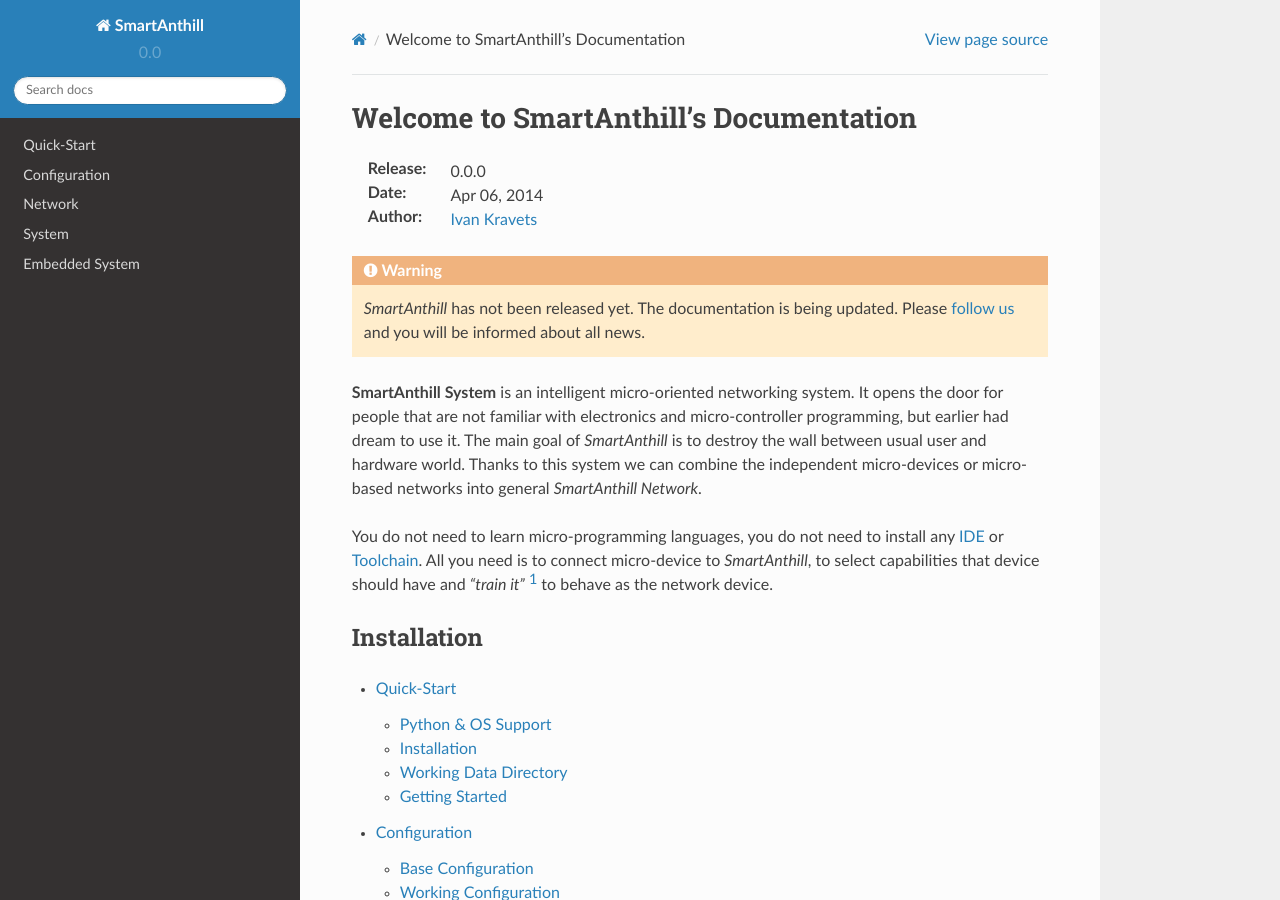
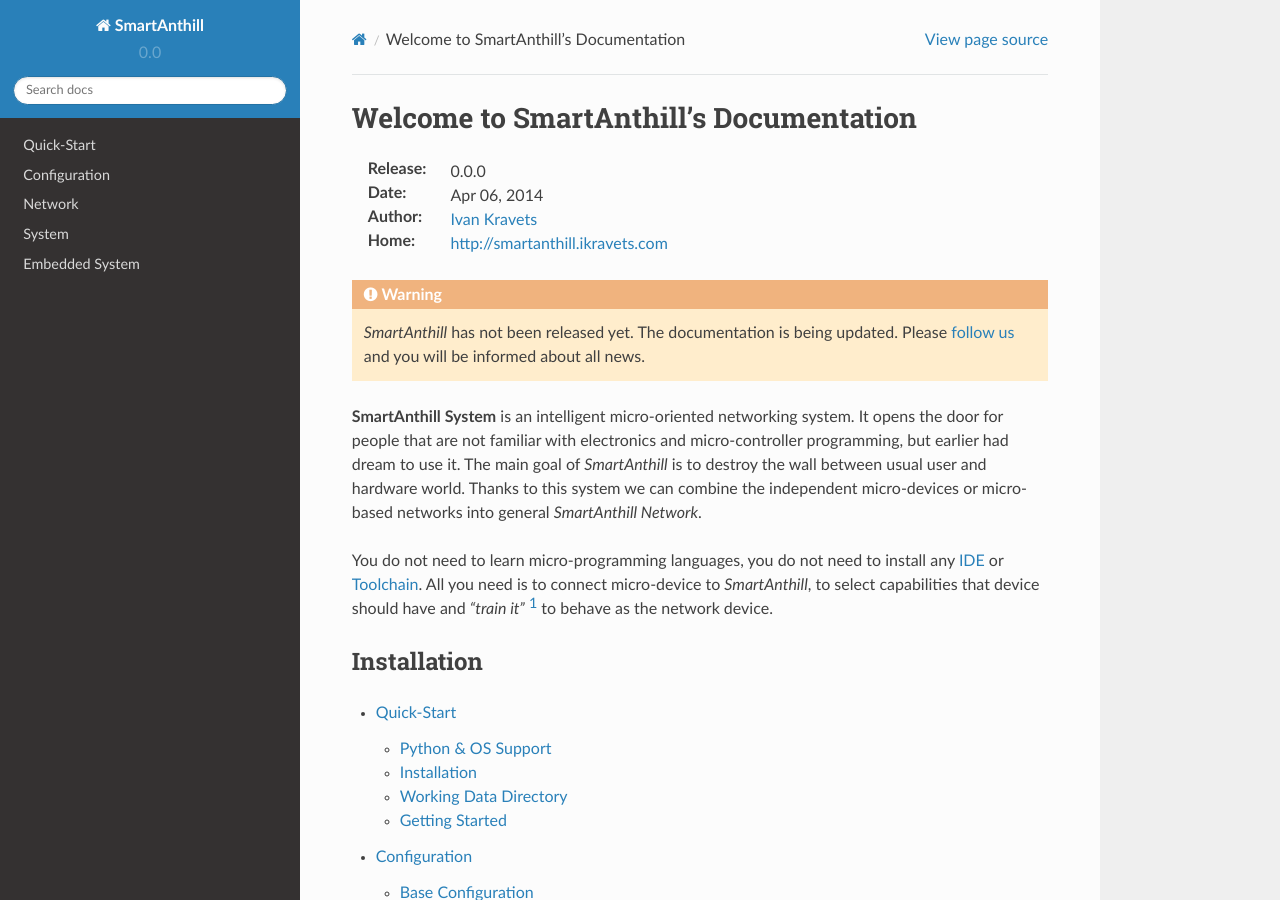
Before and after one commit to smartanthill/smartanthill1_0, a Sphinx documentation site: the page built from docs/index.rst, in a window 1280 px wide and 900 px high. Built offline with Sphinx 7.4.7 and the Read the Docs theme 2.0.0, drawn with Linux system fonts in a browser that asks for light colours; some of the changed lines change nothing that is shown.

Commit message:
Added "Home" info

```diff
--- a/docs/index.rst
+++ b/docs/index.rst
@@ -7,10 +7,11 @@
 :Release: |release|
 :Date:    |today|
 :Author:  `Ivan Kravets <http://www.ikravets.com/about-me>`_
+:Home:    http://smartanthill.ikravets.com
 
 .. warning::
     |SA| has not been released yet. The documentation is being updated. Please
-    `follow us <http://www.ikravets.com/smartanthill>`_ and you will be
+    `follow us <http://smartanthill.ikravets.com>`_ and you will be
     informed about all news.
 
 **SmartAnthill System** is an intelligent micro-oriented networking system.
```
